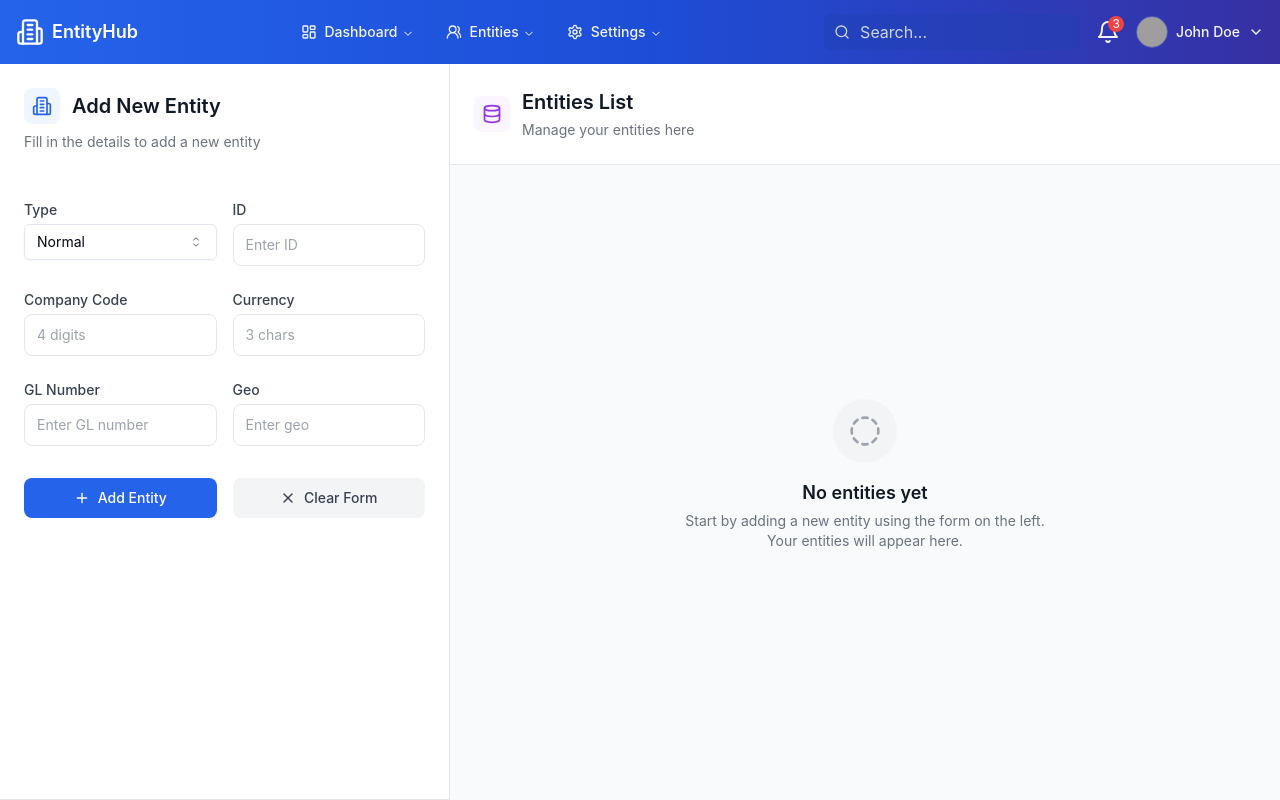
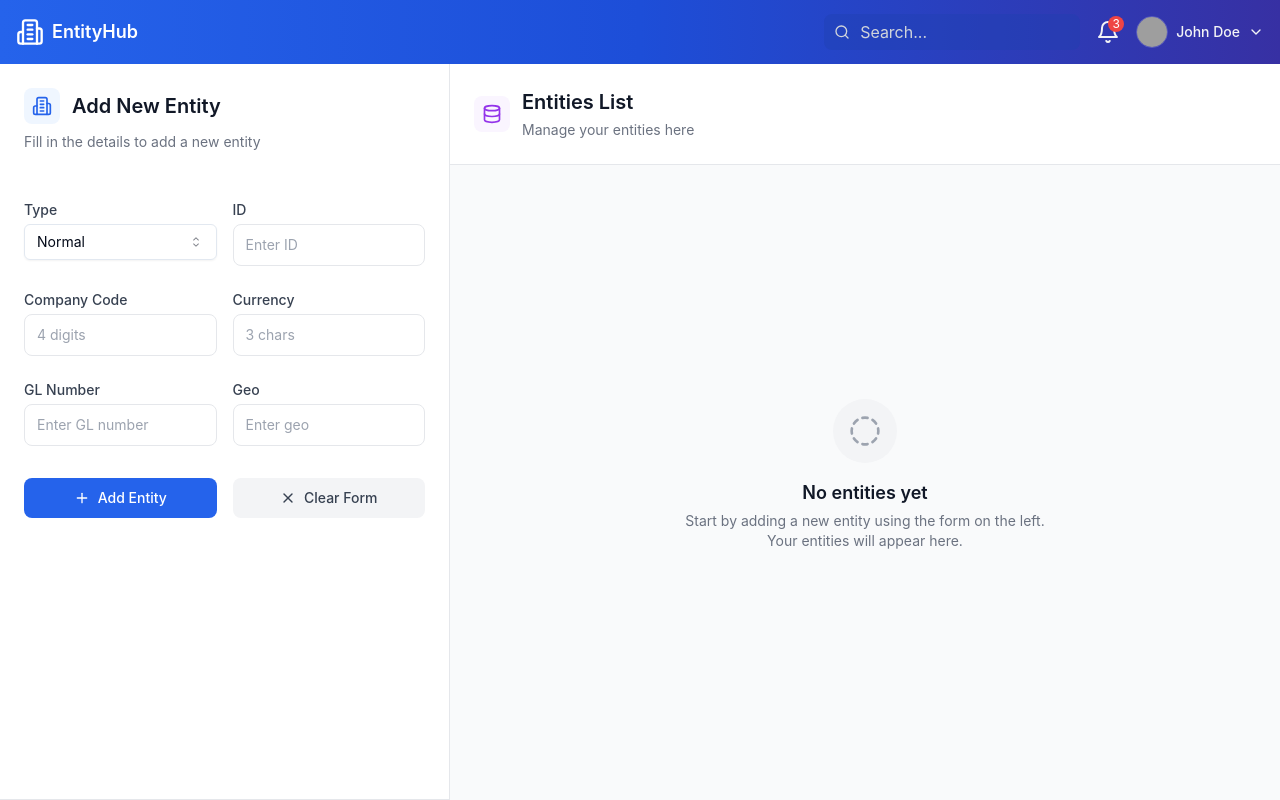
Before and after one commit to immrdg/EntityManagement, a React (Vite) app: page / in a window 1280 px wide. Built offline with nearby package versions, Linux system fonts and the light colour scheme; grey boxes are pictures that could not be loaded.

Commit message:
Nav Temporary Fix

```diff
--- a/src/components/SuperNav.tsx
+++ b/src/components/SuperNav.tsx
@@ -1,42 +1,12 @@
 import { useState } from 'react';
 import {
-  LayoutDashboard,
   Building2,
-  Users2,
-  Settings,
   Bell,
   Search,
   Menu,
   X,
   ChevronDown,
 } from 'lucide-react';
-import {
-  NavigationMenu,
-  NavigationMenuContent,
-  NavigationMenuItem,
-  NavigationMenuList,
-  NavigationMenuTrigger,
-} from "@/components/ui/navigation-menu";
-import { cn } from "@/lib/utils";
-
-const ListItem = ({ className, title, children, ...props }: any) => {
-  return (
-    <li>
-      <a
-        className={cn(
-          "block select-none space-y-1 rounded-md p-2 leading-none no-underline outline-none transition-colors hover:bg-gray-100 hover:text-blue-700",
-          className
-        )}
-        {...props}
-      >
-        <div className="text-sm font-medium leading-none">{title}</div>
-        <p className="line-clamp-2 text-sm leading-snug text-gray-500">
-          {children}
-        </p>
-      </a>
-    </li>
-  );
-};
 
 export function SuperNav() {
   const [isMobileMenuOpen, setIsMobileMenuOpen] = useState(false);
@@ -53,74 +23,6 @@ export function SuperNav() {
           </div>
 
           {/* Desktop Navigation */}
-          <div className="hidden md:block">
-            <NavigationMenu>
-              <NavigationMenuList className="gap-1">
-                <NavigationMenuItem>
-                  <NavigationMenuTrigger className="bg-transparent text-gray-100 hover:text-white hover:bg-white/10 px-3 py-2">
-                    <LayoutDashboard className="w-4 h-4 mr-2" />
-                    Dashboard
-                  </NavigationMenuTrigger>
-                  <NavigationMenuContent>
-                    <ul className="grid gap-2 p-2 w-[400px] md:w-[500px] lg:w-[600px] grid-cols-2">
-                      <ListItem title="Overview" href="#">
-                        View your dashboard overview and key metrics
-                      </ListItem>
-                      <ListItem title="Analytics" href="#">
-                        Detailed analytics and reports
-                      </ListItem>
-                      <ListItem title="Performance" href="#">
-                        System performance metrics
-                      </ListItem>
-                      <ListItem title="Statistics" href="#">
-                        Statistical data and trends
-                      </ListItem>
-                    </ul>
-                  </NavigationMenuContent>
-                </NavigationMenuItem>
-
-                <NavigationMenuItem>
-                  <NavigationMenuTrigger className="bg-transparent text-gray-100 hover:text-white hover:bg-white/10 px-3 py-2">
-                    <Users2 className="w-4 h-4 mr-2" />
-                    Entities
-                  </NavigationMenuTrigger>
-                  <NavigationMenuContent>
-                    <ul className="grid gap-2 p-2 w-[200px]">
-                      <ListItem title="View All" href="#">
-                        Browse all entities
-                      </ListItem>
-                      <ListItem title="Add New" href="#">
-                        Create a new entity
-                      </ListItem>
-                      <ListItem title="Reports" href="#">
-                        Entity reports and analytics
-                      </ListItem>
-                    </ul>
-                  </NavigationMenuContent>
-                </NavigationMenuItem>
-
-                <NavigationMenuItem>
-                  <NavigationMenuTrigger className="bg-transparent text-gray-100 hover:text-white hover:bg-white/10 px-3 py-2">
-                    <Settings className="w-4 h-4 mr-2" />
-                    Settings
-                  </NavigationMenuTrigger>
-                  <NavigationMenuContent>
-                    <ul className="grid gap-2 p-2 w-[200px]">
-                      <ListItem title="Profile" href="#">
-                        Manage your profile
-                      </ListItem>
-                      <ListItem title="Preferences" href="#">
-                        System preferences
-                      </ListItem>
-                      <ListItem title="Security" href="#">
-                        Security settings
-                      </ListItem>
-                    </ul>
-                  </NavigationMenuContent>
-                </NavigationMenuItem>
-              </NavigationMenuList>
-            </NavigationMenu>
-          </div>
 
           {/* Right Section */}
           <div className="hidden md:flex items-center gap-4">
@@ -175,20 +77,6 @@ export function SuperNav() {
       {/* Mobile menu */}
       {isMobileMenuOpen && (
         <div className="md:hidden bg-blue-800/95 backdrop-blur-sm">
-          <div className="py-2">
-            <a href="#" className="text-gray-100 hover:text-white block px-3 py-2 text-base font-medium">
-              <LayoutDashboard className="w-4 h-4 inline-block mr-2" />
-              Dashboard
-            </a>
-            <a href="#" className="text-gray-100 hover:text-white block px-3 py-2 text-base font-medium">
-              <Users2 className="w-4 h-4 inline-block mr-2" />
-              Entities
-            </a>
-            <a href="#" className="text-gray-100 hover:text-white block px-3 py-2 text-base font-medium">
-              <Settings className="w-4 h-4 inline-block mr-2" />
-              Settings
-            </a>
-          </div>
           <div className="border-t border-blue-700">
             <div className="flex items-center px-4 py-3">
               <div className="flex-shrink-0">
```
